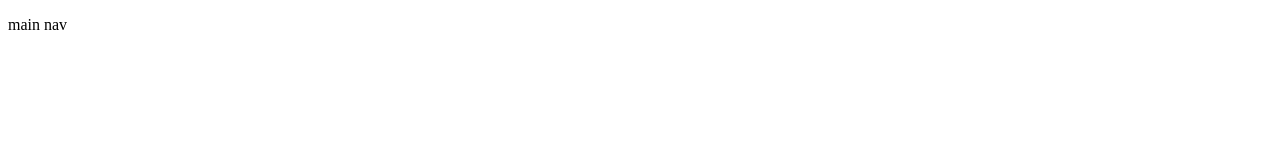
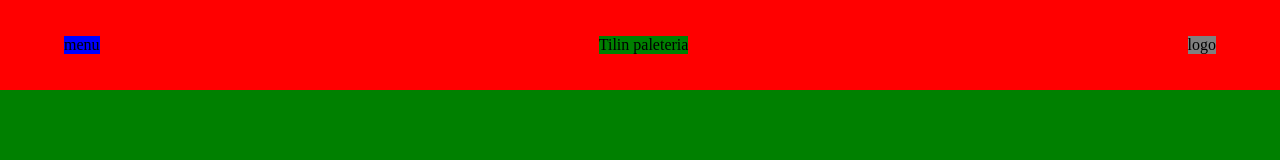
Before and after one commit to juanjosec5/paletas, a website: page index.html in a window 1280 px wide. Drawn offline with nearby package versions, Linux system fonts and the light colour scheme.

Commit message:
setup Grunt tasks for minifying and compiling scss files into main.scss

```diff
--- a/app/main-nav/main-nav.html
+++ b/app/main-nav/main-nav.html
@@ -1,5 +1,15 @@
 <header>
     <div class="container">
-        <p class="test">main nav</p>
+        <div class="menu-wrapper">
+            <div class="burger-menu">
+                menu
+            </div>
+            <div class="header-title">
+                Tilin paleteria
+            </div>
+            <div class="logo">
+                logo
+            </div>
+        </div>
     </div>
 </header>
--- a/app/main-nav/main-nav.scss
+++ b/app/main-nav/main-nav.scss
@@ -1,7 +1,26 @@
-.navbar {
+navbar {
     header {
         width: 100vw;
-        height: 90px;
+        height: auto;
         background-color: red;
+        .container {
+            width: 90%;
+            margin: 0 auto;
+            .menu-wrapper {
+                display: flex;
+                height: 90px;
+                justify-content: space-between;
+                align-items: center;
+                .burger-menu {
+                    background: blue;
+                }
+                .header-title {
+                    background: green;
+                }
+                .logo {
+                    background: grey;
+                }
+            }
+        }
     }
 }
--- /dev/null
+++ b/app/sass/main.scss
@@ -0,0 +1,3 @@
+@import 'reset.scss';
+// Define complete relative route
+@import '../main-nav/main-nav.scss';
--- /dev/null
+++ b/app/sass/reset.scss
@@ -0,0 +1,7 @@
+* {
+    padding: 0;
+    margin: 0;
+    body {
+        background: green;
+    }
+}
--- a/gruntfile.js
+++ b/gruntfile.js
@@ -1,21 +1,32 @@
 module.exports = function(grunt) {
+
     grunt.initConfig({
         pkg: grunt.file.readJSON('package.json'),
         sass: {
-            dist: {
-                files: {
-                    'public/css/main.css': '**/*.scss'
-                }
+            build: {
+                files: [{
+                    src: 'app/sass/main.scss',
+                    dest: 'public/css/main.css'
+                }]
+            }
+        },
+        cssmin: {
+            target: {
+                src: "public/css/main.css",
+                dest: "public/css/main.min.css"
             }
         },
         watch: {
             css: {
-                files: '**/*.scss',
-                tasks: ['sass']
+                files: ['app/**/*.scss'],
+                tasks: ['sass', 'cssmin']
             }
-        }
+        },
     });
+
+
     grunt.loadNpmTasks('grunt-contrib-sass');
+    grunt.loadNpmTasks('grunt-contrib-cssmin');
     grunt.loadNpmTasks('grunt-contrib-watch');
     grunt.registerTask('default', ['watch']);
 }
--- a/package.json
+++ b/package.json
@@ -30,6 +30,8 @@
     },
     "devDependencies": {
         "grunt": "~0.4.5",
+        "grunt-concurrent": "^3.0.0",
+        "grunt-contrib-cssmin": "^3.0.0",
         "grunt-contrib-sass": "latest",
         "grunt-contrib-watch": "latest"
     }
```
Also changed, not shown: public/css/main.css, public/css/main.min.css (added), 2 other files.
